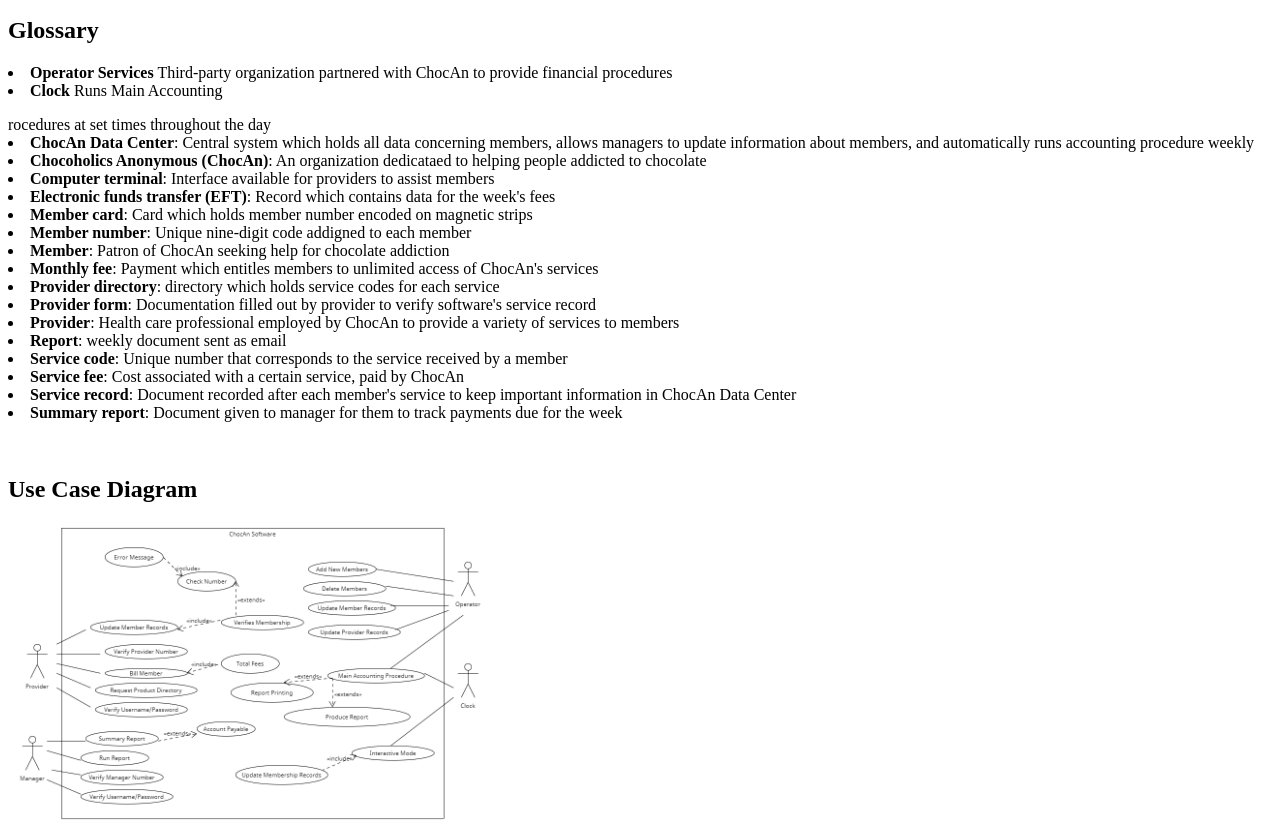
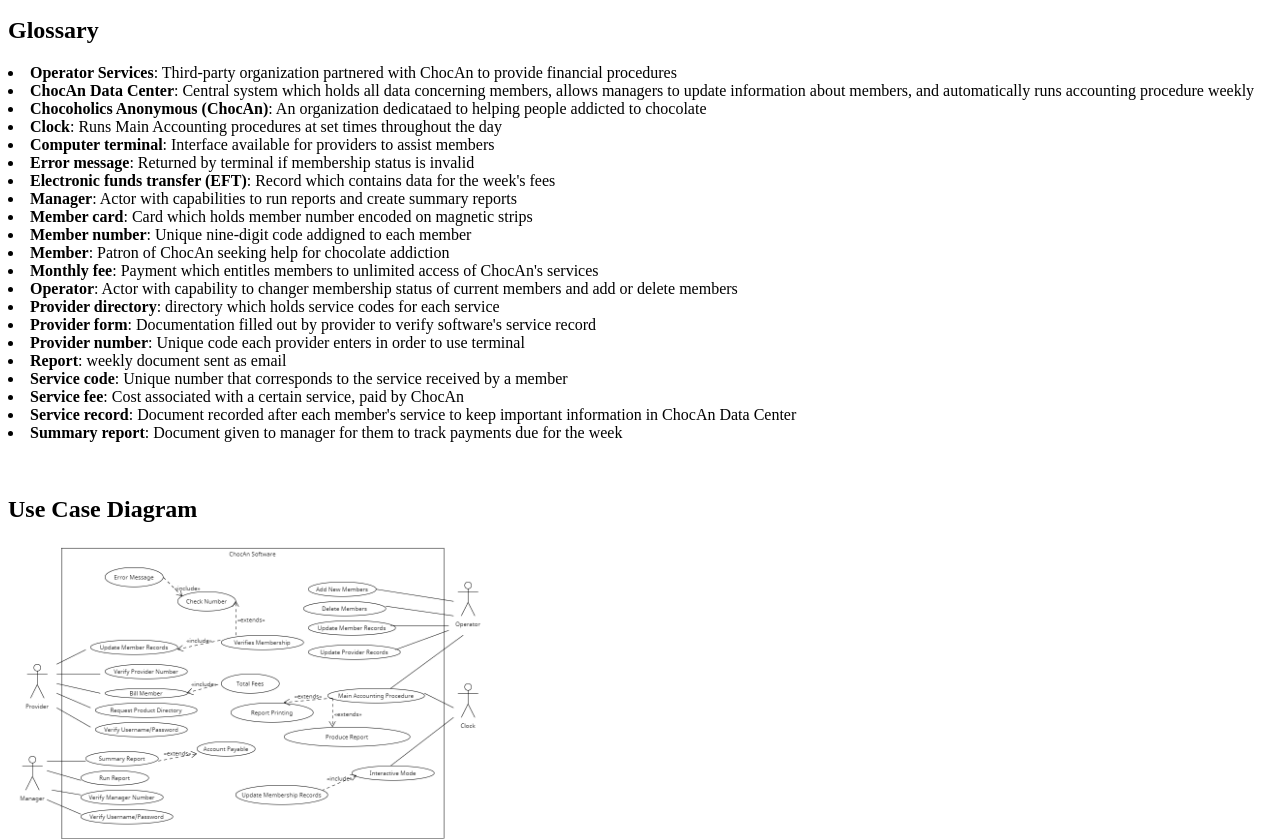
Before and after one commit to ColinKlich/chocan, a plain HTML site: page Team13_Requirements/Report.html in a window 1280 px wide. Shown: the part 757-1596 px from the top of the page. Drawn offline with Linux system fonts and the light colour scheme.

Commit message:
update glossary

```diff
--- a/Team13_Requirements/Report.html
+++ b/Team13_Requirements/Report.html
@@ -100,19 +100,22 @@ For a deeper comprehension of our project, we have also furnished descriptions f
 
     <h2>Glossary</h2>
         <p>
-            <li><b>Operator Services</b> Third-party organization partnered with ChocAn to provide financial procedures</li>
-            <li><b>Clock</b> Runs Main Accounting <P></P>rocedures at set times throughout the day</li>
+            <li><b>Operator Services</b>: Third-party organization partnered with ChocAn to provide financial procedures</li>
             <li><b>ChocAn Data Center</b>: Central system which holds all data concerning members, allows managers to update information about members, and automatically runs accounting procedure weekly</li>
             <li><b>Chocoholics Anonymous (ChocAn)</b>: An organization dedicataed to helping people addicted to chocolate</li>
+            <li><b>Clock</b>: Runs Main Accounting procedures at set times throughout the day</li>
             <li><b>Computer terminal</b>: Interface available for providers to assist members</li>
+            <li><b>Error message</b>: Returned by terminal if membership status is invalid</li>
             <li><b>Electronic funds transfer (EFT)</b>:  Record which contains data for the week's fees</li>
+            <li><b>Manager</b>: Actor with capabilities to run reports and create summary reports</li>
             <li><b>Member card</b>: Card which holds member number encoded on magnetic strips</li>
             <li><b>Member number</b>: Unique nine-digit code addigned to each member</li>
             <li><b>Member</b>: Patron of ChocAn seeking help for chocolate addiction</li>
             <li><b>Monthly fee</b>: Payment which entitles members to unlimited access of ChocAn's services</li>
+            <li><b>Operator</b>: Actor with capability to changer membership status of current members and add or delete members</li>
             <li><b>Provider directory</b>: directory which holds service codes for each service</li>
             <li><b>Provider form</b>: Documentation filled out by provider to verify software's service record </li>
-            <li><b>Provider</b>: Health care professional employed by ChocAn to provide a variety of services to members</li>
+            <li><b>Provider number</b>: Unique code each provider enters in order to use terminal </li>
             <li><b>Report</b>: weekly document sent as email</li>
             <li><b>Service code</b>: Unique number that corresponds to the service received by a member</li>
             <li><b>Service fee</b>: Cost associated with a certain service, paid by ChocAn</li>
@@ -166,7 +169,7 @@ For a deeper comprehension of our project, we have also furnished descriptions f
     </div>
     <br/>
     <div class="useCase">
-        <b>Use Case: </b>Request product directory<br/>
+        <b>Use Case: </b>Request provider directory<br/>
         <b>Context: </b>Provider requests directory from ChocAn software<br/>
         <b>Actors: </b>Provider<br/>
         <b>Main Success Scenario:</b><br/>
```
